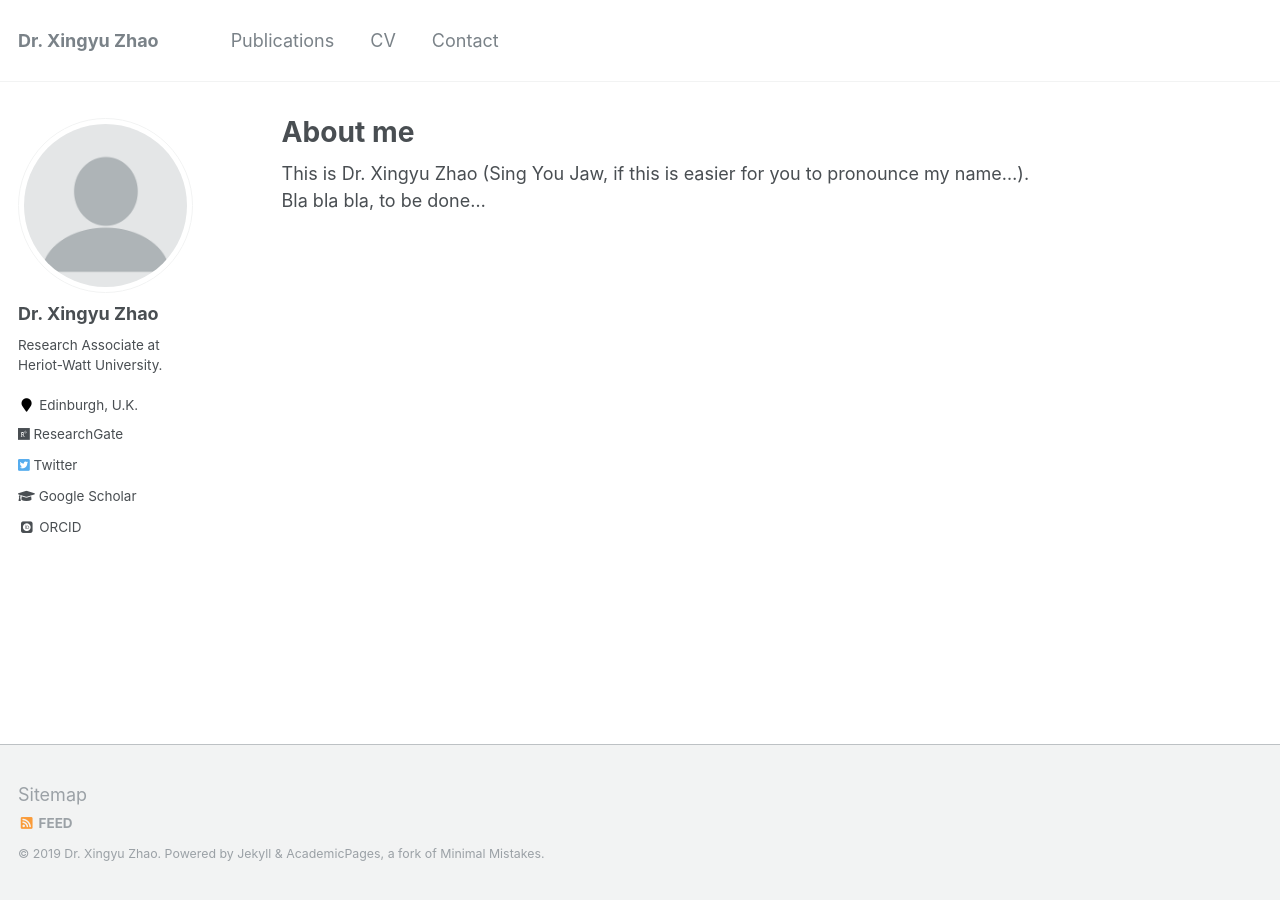
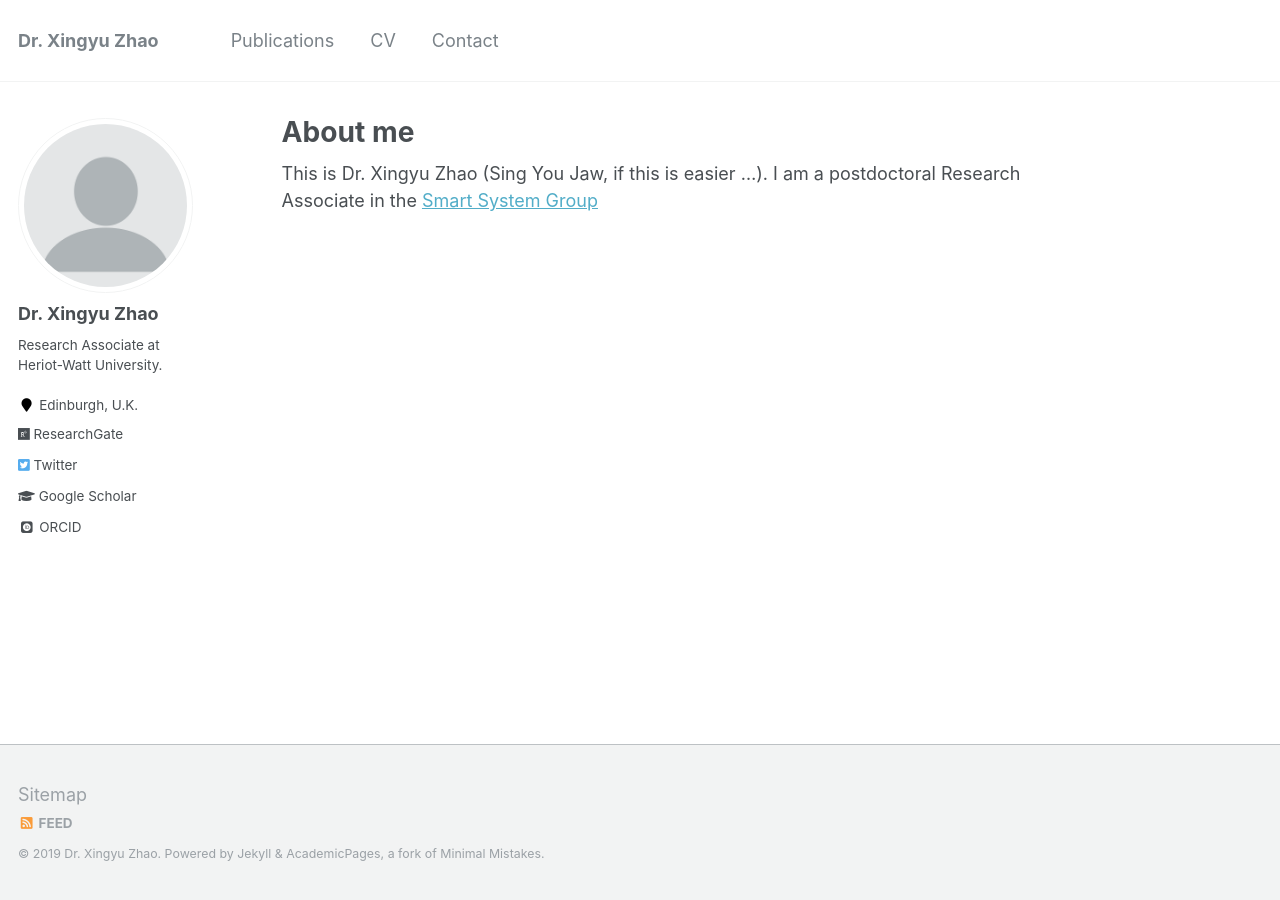
Before and after one commit to x-y-zhao/x-y-zhao.github.io, a Jekyll site: the page built from _pages/about.md, in a window 1280 px wide. Built offline with Jekyll 4.4.1, drawn with Linux system fonts in a browser that asks for light colours; some web fonts are replaced.

Commit message:
Update about.md

```diff
--- a/_pages/about.md
+++ b/_pages/about.md
@@ -8,6 +8,6 @@ redirect_from:
   - /about.html
 ---
 
-This is Dr. Xingyu Zhao (Sing You Jaw, if this is easier for you to pronounce my name...). Bla bla bla, to be done...
+This is Dr. Xingyu Zhao (Sing You Jaw, if this is easier ...). I am a postdoctoral Research Associate in the [Smart System Group](https://smartsystems.hw.ac.uk/)
 
 <!--- powered by the [academicpages template](https://github.com/academicpages/academicpages.github.io) and hosted --->
```
